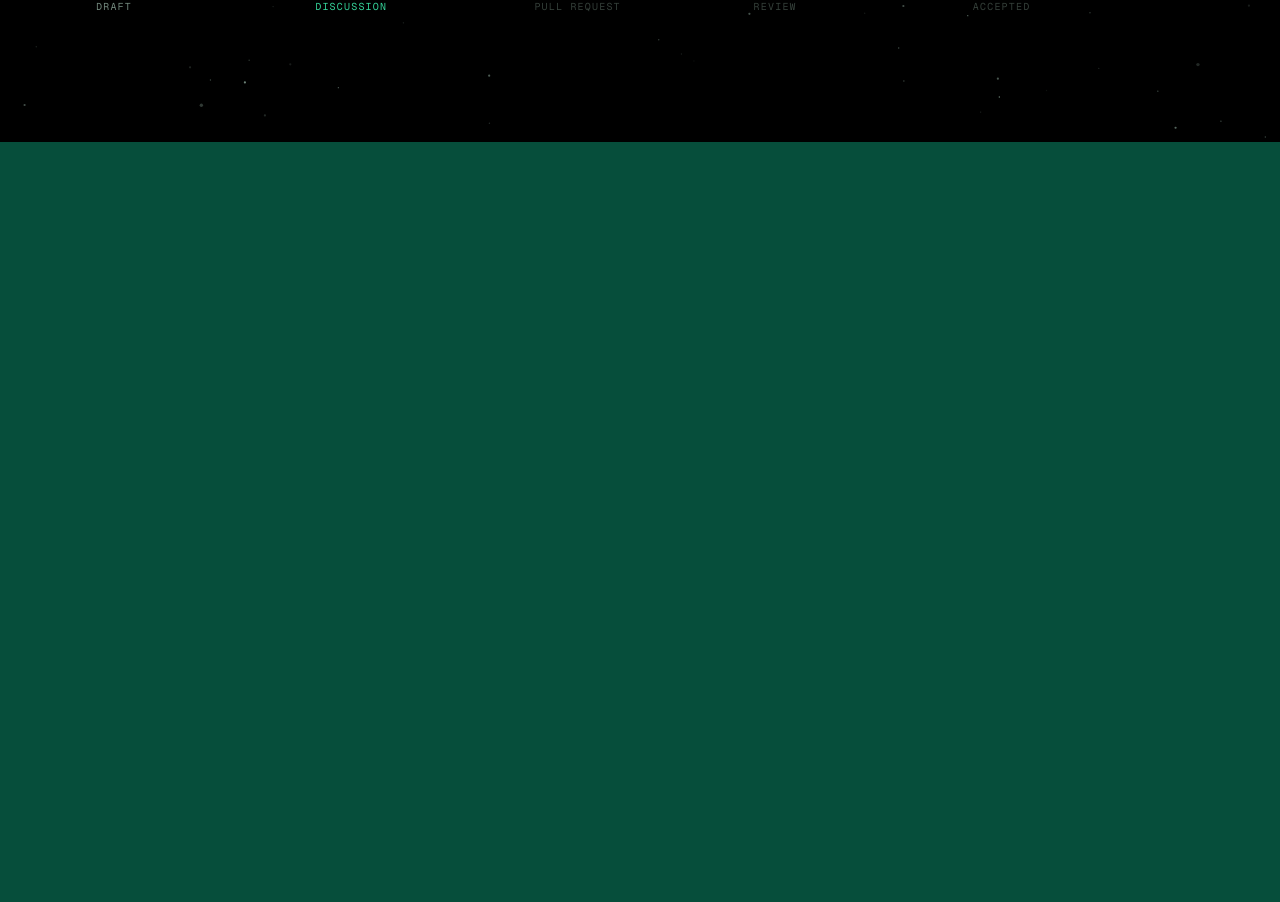
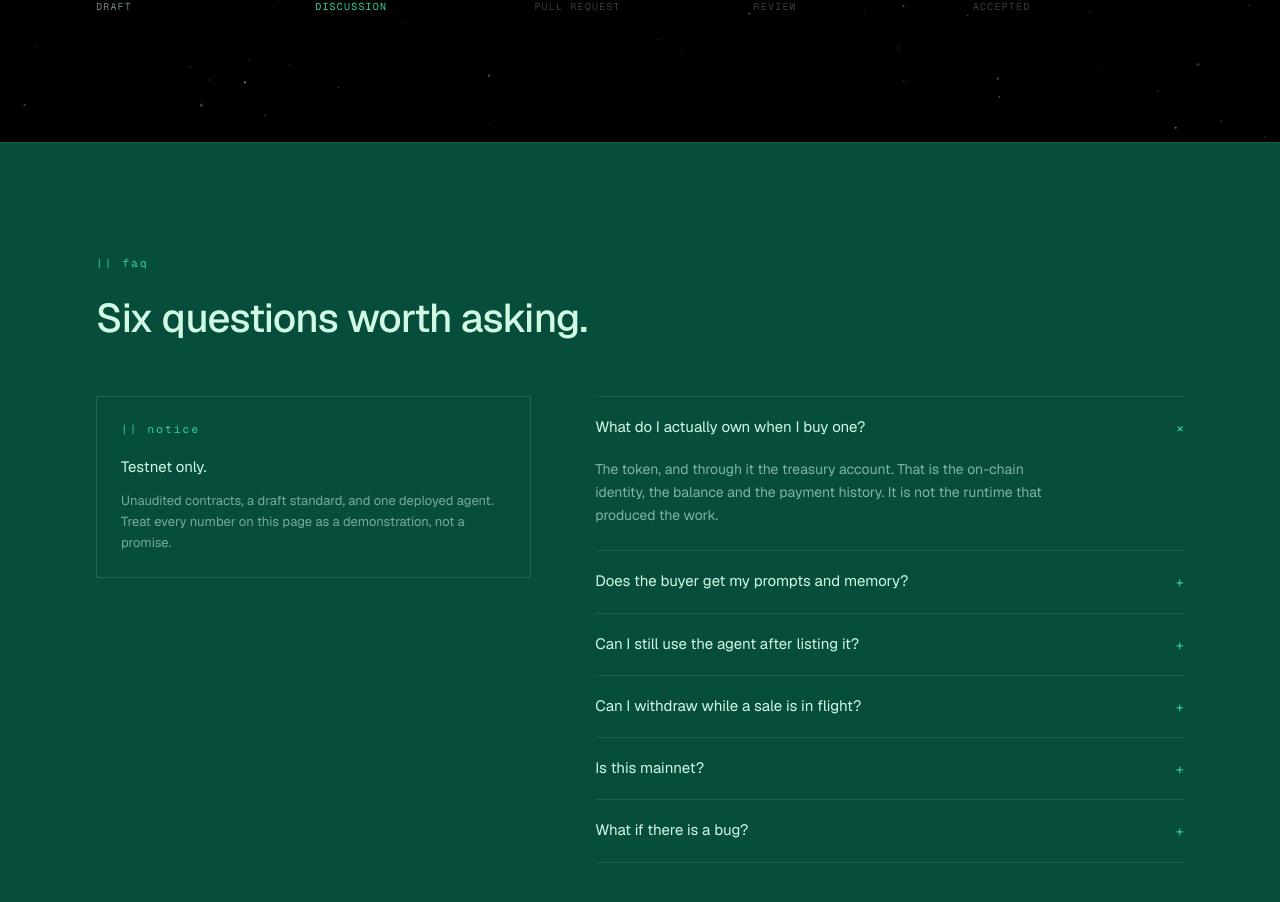
Before and after one commit to Nebulaz7/Nivry, a Next.js app in the folder app/: page / in a window 1280 px wide. Shown: the part 6216-7118 px from the top of the page. Before the commit the page ends 6358 px from the top, so only its background shows below. Built offline with nearby package versions, Linux system fonts and the light colour scheme.

Commit message:
Add FAQ section to homepage
Add native details/summary disclosure styles and update scrollbar
colors to match the theme.

```diff
--- a/app/app/globals.css
+++ b/app/app/globals.css
@@ -156,6 +156,19 @@ body {
   }
 }
 
+/* Native disclosure: no default marker, a rotating plus instead. */
+.faq-item > summary {
+  list-style: none;
+}
+
+.faq-item > summary::-webkit-details-marker {
+  display: none;
+}
+
+.faq-item[open] .faq-marker {
+  transform: rotate(45deg);
+}
+
 /* Custom scrollbar */
 ::-webkit-scrollbar {
   width: 6px;
@@ -167,10 +180,10 @@ body {
 }
 
 ::-webkit-scrollbar-thumb {
-  background: #c9cccf;
-  border-radius: 5px;
+  background: rgba(209, 250, 229, 0.18);
+  border-radius: 0;
 }
 
 ::-webkit-scrollbar-thumb:hover {
-  background: #959799;
+  background: rgba(209, 250, 229, 0.32);
 }
--- a/app/app/page.tsx
+++ b/app/app/page.tsx
@@ -1,5 +1,6 @@
 import { ActionRows } from "@/components/marketing/action-rows";
 import { Bento } from "@/components/marketing/bento";
+import { Faq } from "@/components/marketing/faq";
 import { Hero } from "@/components/marketing/hero";
 import { Navbar } from "@/components/marketing/navbar";
 import { Standard } from "@/components/marketing/standard";
@@ -15,6 +16,7 @@ export default function Home() {
         <Bento />
         <ActionRows />
         <Standard />
+        <Faq />
       </main>
     </>
   );
--- /dev/null
+++ b/app/components/marketing/faq.tsx
@@ -0,0 +1,90 @@
+const QUESTIONS = [
+  {
+    question: "What do I actually own when I buy one?",
+    answer:
+      "The token, and through it the treasury account. That is the on-chain identity, the balance and the payment history. It is not the runtime that produced the work.",
+  },
+  {
+    question: "Does the buyer get my prompts and memory?",
+    answer:
+      "No. The token transfers the title and the treasury. Prompts, memory and the seller's environment never leave their machine, and nothing on-chain can revoke a copy someone already holds.",
+  },
+  {
+    question: "Can I still use the agent after listing it?",
+    answer:
+      "No. Listing requires the agent to be frozen first, and freezing blocks every outflow. Incoming payments still land, but the wallet cannot spend until you unfreeze.",
+  },
+  {
+    question: "Can I withdraw while a sale is in flight?",
+    answer:
+      "No. A new withdrawal is rejected while the agent has an unresolved command or transfer call. Wait for it to settle, or delist before starting one.",
+  },
+  {
+    question: "Is this mainnet?",
+    answer:
+      "No. nivry.testnet runs unaudited code against a draft standard. Do not put real value in a testnet treasury.",
+  },
+  {
+    question: "What if there is a bug?",
+    answer:
+      "Assume there is one. The contracts are unaudited, the standard is a draft, and the treasury code hash is published so you can check exactly what you are interacting with.",
+  },
+];
+
+/** Native disclosure elements: keyboard accessible without a line of JS. */
+export function Faq() {
+  return (
+    <section id="faq" className="border-t border-mint/10 bg-void">
+      <div className="mx-auto max-w-6xl px-5 py-24 sm:px-8 sm:py-28">
+        <p className="font-mono text-[11px] tracking-[0.2em] text-accent">
+          || faq
+        </p>
+
+        <h2 className="mt-6 max-w-2xl text-[clamp(1.75rem,3.4vw,2.5rem)] font-medium leading-[1.1] tracking-[-0.02em] text-mint">
+          Six questions worth asking.
+        </h2>
+
+        <div className="mt-14 grid gap-12 lg:grid-cols-[0.85fr_1.15fr] lg:gap-16">
+          <aside className="h-fit border border-mint/15 p-6">
+            <p className="font-mono text-[11px] tracking-[0.2em] text-accent">
+              || notice
+            </p>
+
+            <p className="mt-5 text-[15px] leading-snug text-mint">
+              Testnet only.
+            </p>
+
+            <p className="mt-3 text-[13px] leading-relaxed text-mint/55">
+              Unaudited contracts, a draft standard, and one deployed agent.
+              Treat every number on this page as a demonstration, not a promise.
+            </p>
+          </aside>
+
+          <div>
+            {QUESTIONS.map((item, index) => (
+              <details
+                key={item.question}
+                open={index === 0}
+                className="faq-item border-b border-mint/10 first:border-t"
+              >
+                <summary className="flex cursor-pointer items-start justify-between gap-6 py-5 text-[15px] leading-snug text-mint">
+                  <span>{item.question}</span>
+                  <span
+                    aria-hidden
+                    className="faq-marker mt-0.5 shrink-0 font-mono text-[14px] text-accent transition-transform duration-200"
+                  >
+                    +
+                  </span>
+                </summary>
+
+                <p className="max-w-md pb-6 text-[14px] leading-relaxed text-mint/60">
+                  {item.answer}
+                </p>
+              </details>
+            ))}
+          </div>
+        </div>
+      </div>
+    </section>
+  );
+}
```
